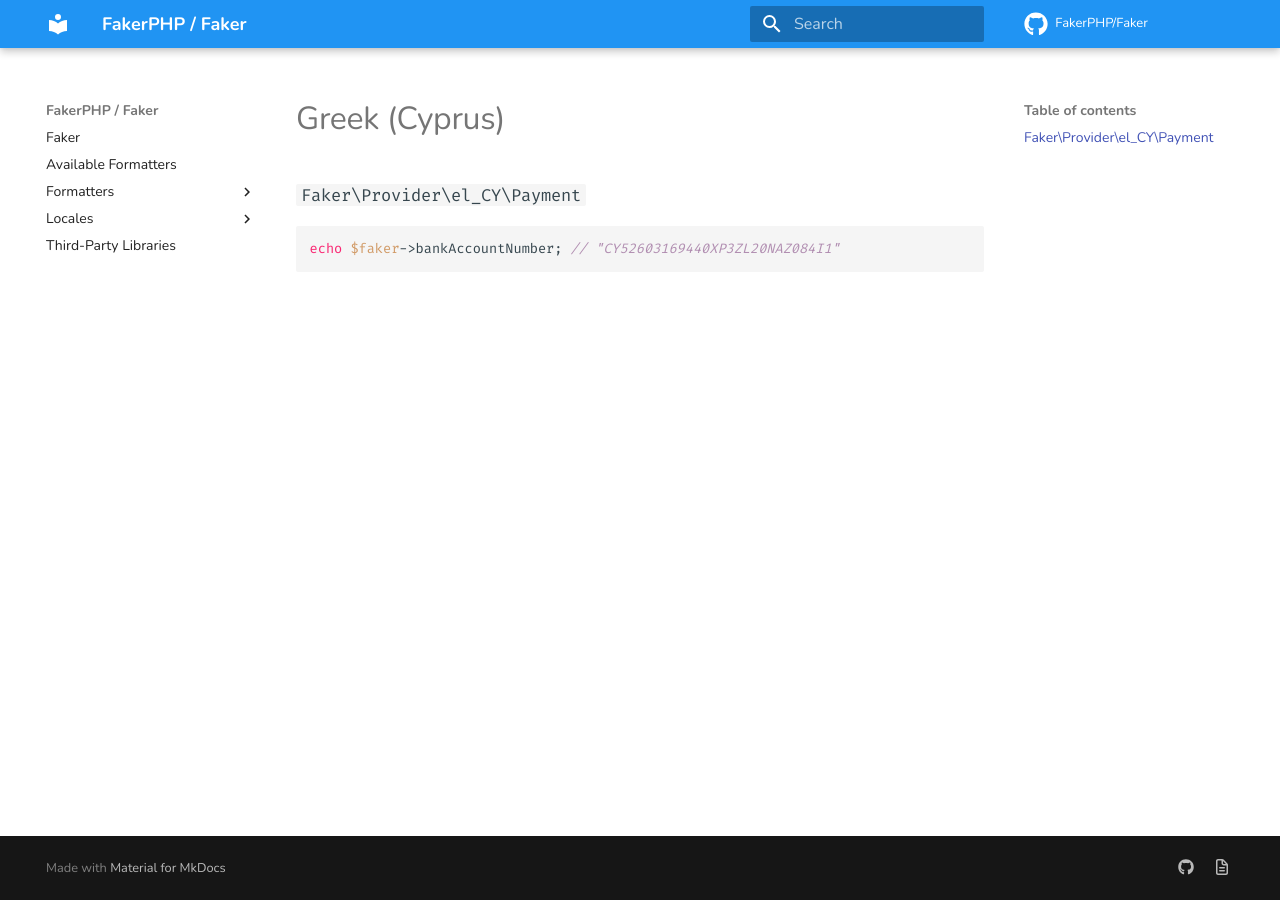
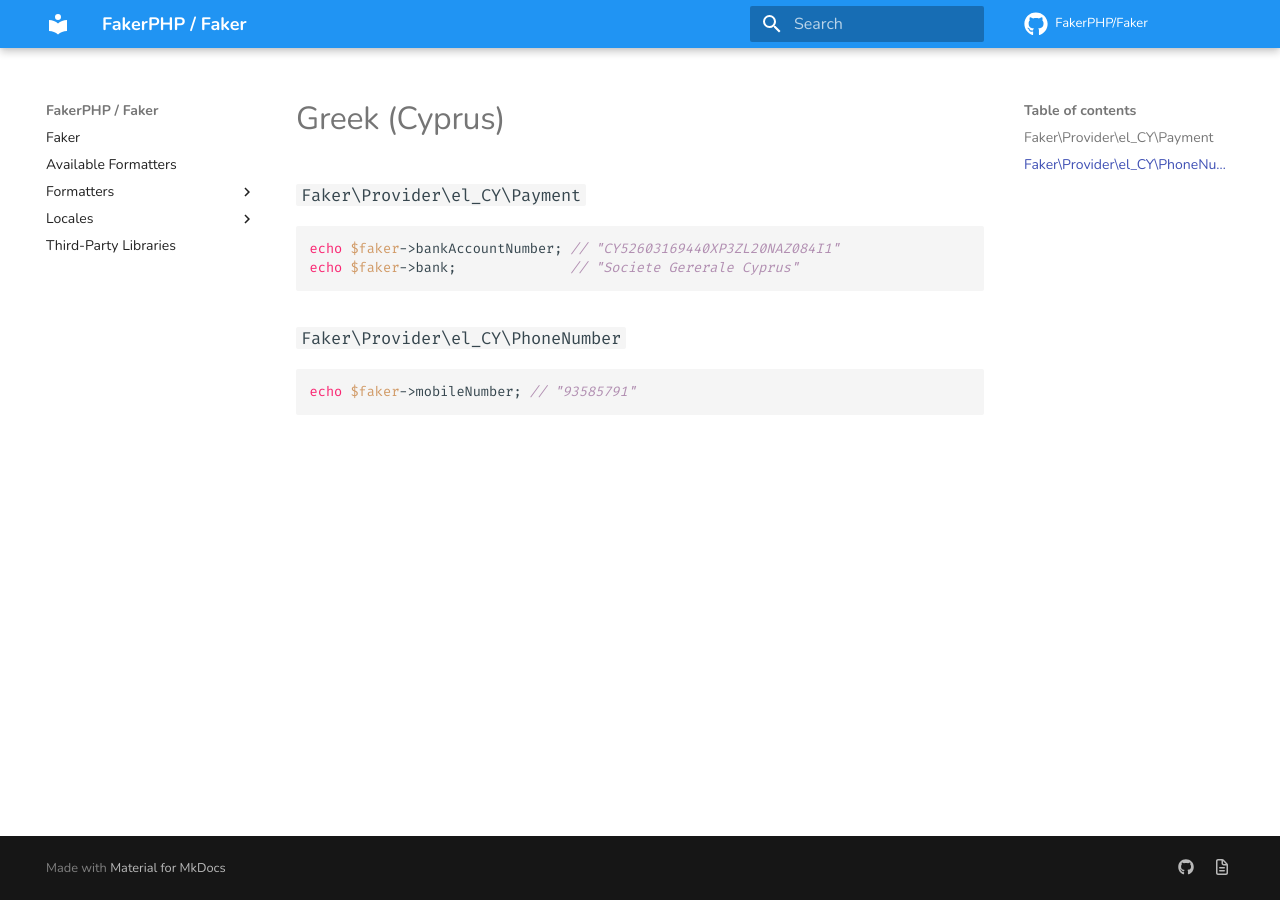
Before and after one commit to FakerPHP/fakerphp.github.io, an MkDocs documentation site: the page built from docs/locales/el_CY.md, in a window 1280 px wide. Built offline with MkDocs 1.6.1 and Material for MkDocs 9.7.7, drawn with Linux system fonts in a browser that asks for light colours; nearby versions of some CDN libraries; comment, search, counter and statistics services are not loaded.

Commit message:
add el_CY doc
Signed-off-by: Daniel Schmelz <daniel@schmelz.org>

````diff
--- a/docs/locales/el_CY.md
+++ b/docs/locales/el_CY.md
@@ -4,4 +4,11 @@
 
 ```php
 echo $faker->bankAccountNumber; // "CY52603169440XP3ZL20NAZ084I1"
+echo $faker->bank;              // "Societe Gererale Cyprus"
 ```
+
+### `Faker\Provider\el_CY\PhoneNumber`
+
+```php
+echo $faker->mobileNumber; // "93585791"
+```
````
